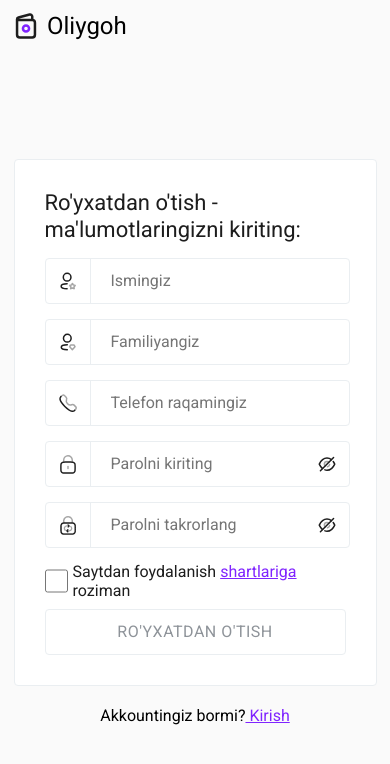
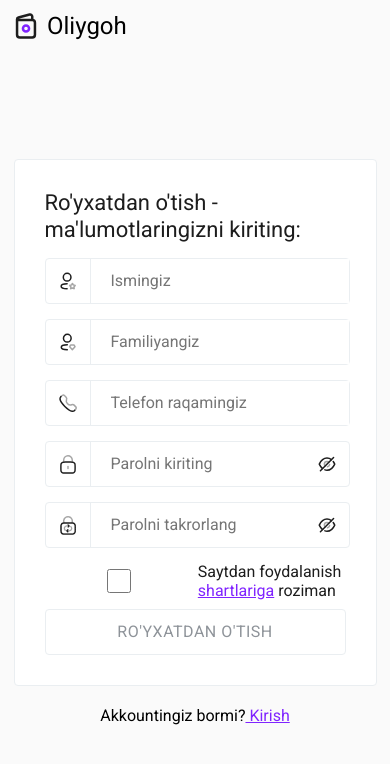
Before and after one commit to Sayyoraxon/oliygoh, a React (Create React App) app: page /signUp in a window 390 px wide. Shown: the top 764 px of the page. Built offline with nearby package versions, Linux system fonts and the light colour scheme; the HTML template or start-up script is replaced by a standard one.

Commit message:
second commit

```diff
--- a/src/components/style.css
+++ b/src/components/style.css
@@ -428,4 +428,8 @@ input.check {
     right: 32px;
     left: auto;
   }
+
+  .input_div input, .inputdiv input {
+    width: 283px;
+  }
 }
```
Also changed, not shown: 1 other file (tests, documents, lock files or other folders).
